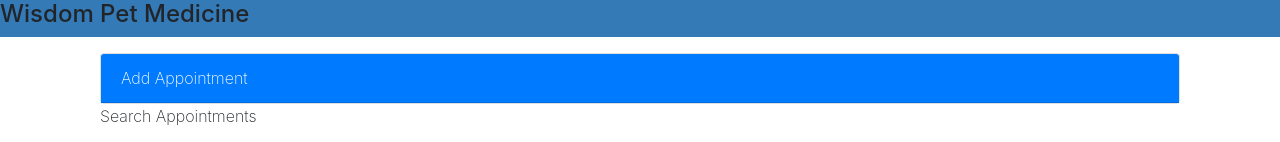
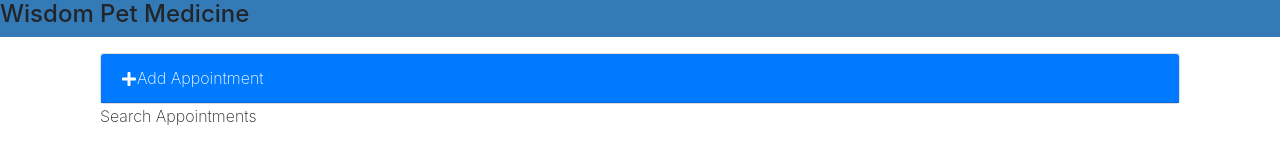
Before and after one commit to adiyous/Reactinterface, a React (Create React App) app: page / in a window 1280 px wide. Shown: the top 142 px of the page. Built offline with nearby package versions, Linux system fonts and the light colour scheme.

Commit message:
Adding plus icon and toggle form

```diff
--- a/src/components/AddAppointments.js
+++ b/src/components/AddAppointments.js
@@ -1,4 +1,5 @@
 import React, {Component} from 'react'
+import {FaPlus} from "react-icons/fa"
 
 class AddAppointments extends Component {
     render(){
@@ -7,8 +8,9 @@
             "card textcenter mt-3 " +
             (this.props.formDisplayProp ? "" : "add-appointment")
         }>
-            <div className="apt-addheading card-header bg-primary text-white">
-              Add Appointment
+            <div className="apt-addheading card-header bg-primary text-white"
+                onClick={this.props.toggleFormProp}>
+              <FaPlus />Add Appointment
             </div>
 
             <div className="card-body">
--- a/src/components/App.js
+++ b/src/components/App.js
@@ -14,6 +14,12 @@
       lastIndex: 0
     }
     this.deleteAppointments = this.deleteAppointments.bind(this)
+    this.toggleForm = this.toggleForm.bind(this)
+  }
+  toggleForm(){
+    this.setState({
+      formDisplay: !this.state.formDisplay
+    })
   }
   deleteAppointments(apt){
     let tempApts = this.state.myAppointments
@@ -47,6 +53,7 @@
             <div className="container">
               <AddAppointments
                 formDisplayProp={this.state.formDisplay}
+                toggleFormProp={this.toggleForm}
                 />
               <SearchAppointments/>
               <ListAppointments
```
